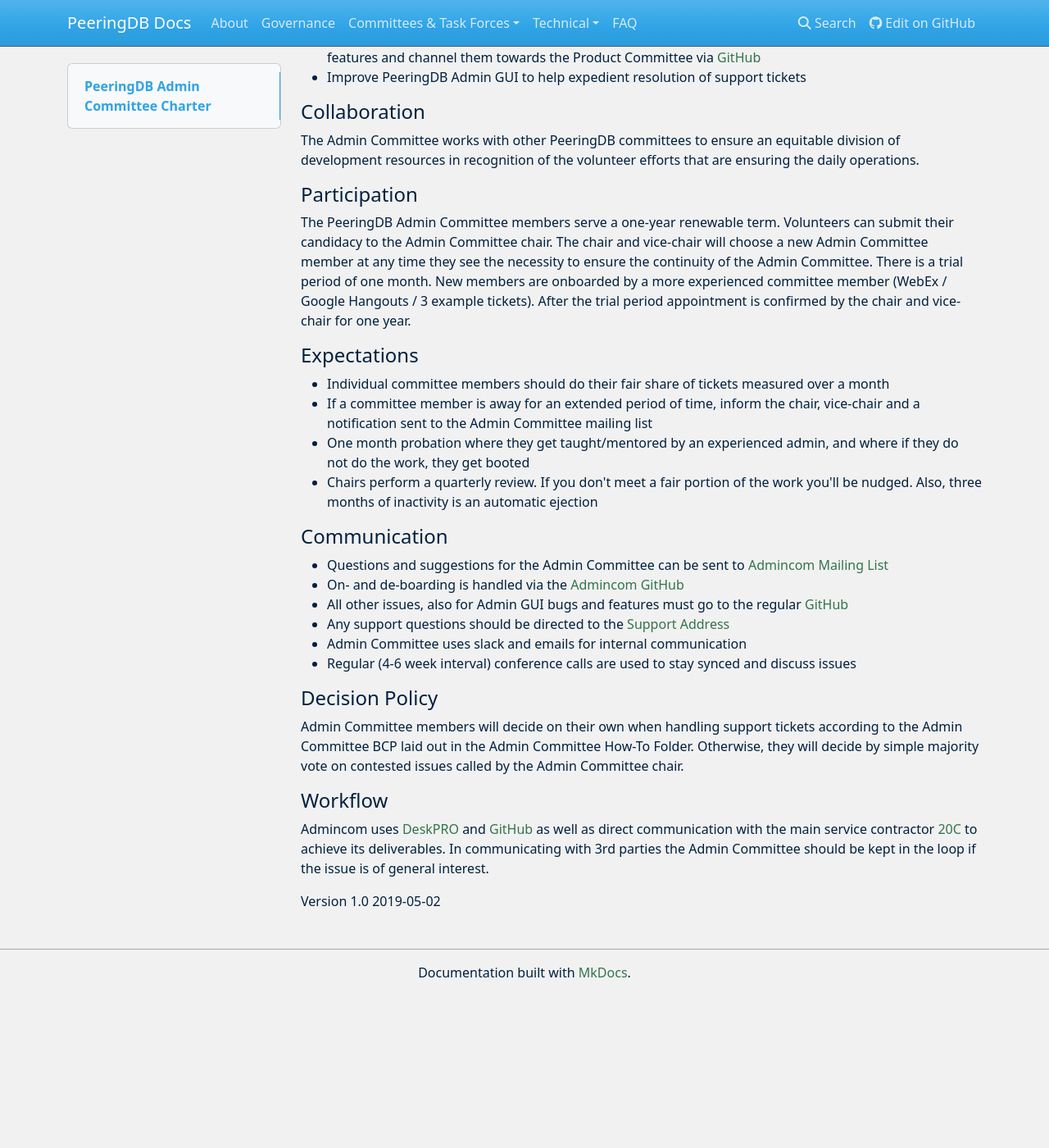
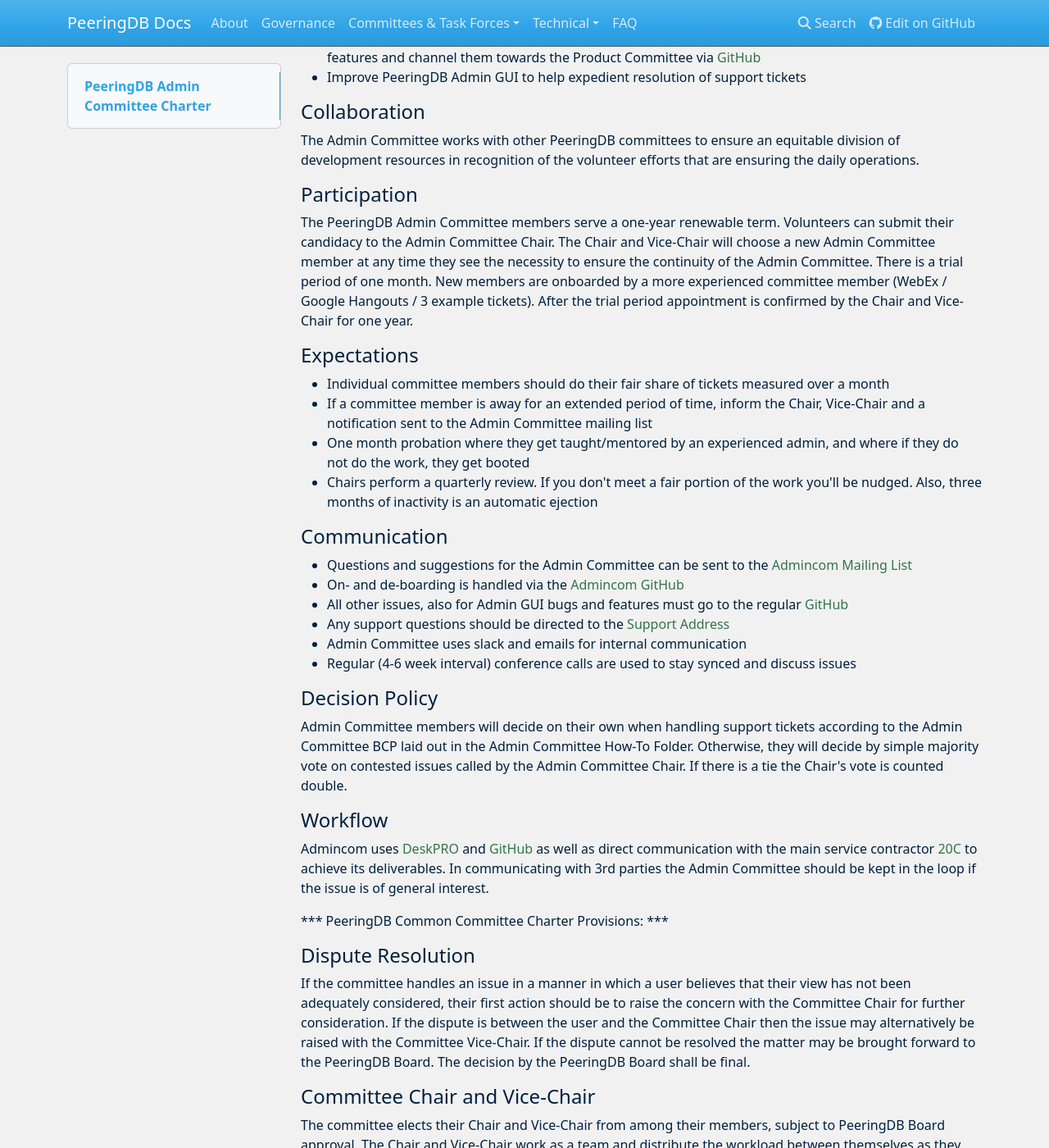
Before and after one commit to peeringdb/docs, an MkDocs documentation site: the page built from docs/committee/admin/charter.md, in a window 1280 px wide and 1400 px high, scrolled down 440 px. Shown: the whole window at 82% size. Built offline with MkDocs 1.6.1, drawn with Linux system fonts in a browser that asks for light colours; nearby versions of some CDN libraries; before the commit the page ends 1654 px from its top, so only the background shows below that; some of the changed text lies outside the part shown.

Commit message:
Common Committee Charter Provisions.  AC charter update.  OC charter.

```diff
--- a/docs/committee/admin/charter.md
+++ b/docs/committee/admin/charter.md
@@ -1,6 +1,6 @@
 ## PeeringDB Admin Committee Charter
 
-*** Approved by Board September 27th, 2019 ***
+*** Approved by Board July 9th, 2020 ***
 
 #### Scope
 
@@ -23,18 +23,18 @@
 
 
 #### Participation
-The PeeringDB Admin Committee members serve a one-year renewable term. Volunteers can submit their candidacy to the Admin Committee chair. The chair and vice-chair will choose a new Admin Committee member at any time they see the necessity to ensure the continuity of the Admin Committee.  There is a trial period of one month. New members are onboarded by a more experienced committee member (WebEx / Google Hangouts / 3 example tickets). After the trial period appointment is confirmed by the chair and vice-chair for one year.
+The PeeringDB Admin Committee members serve a one-year renewable term. Volunteers can submit their candidacy to the Admin Committee Chair. The Chair and Vice-Chair will choose a new Admin Committee member at any time they see the necessity to ensure the continuity of the Admin Committee.  There is a trial period of one month. New members are onboarded by a more experienced committee member (WebEx / Google Hangouts / 3 example tickets). After the trial period appointment is confirmed by the Chair and Vice-Chair for one year.
 
 
 #### Expectations
 - Individual committee members should do their fair share of tickets measured over a month
-- If a committee member is away for an extended period of time, inform the chair, vice-chair and a notification sent to the Admin Committee mailing list
+- If a committee member is away for an extended period of time, inform the Chair, Vice-Chair and a notification sent to the Admin Committee mailing list
 - One month probation where they get taught/mentored by an experienced admin, and where if they do not do the work, they get booted
 - Chairs perform a quarterly review. If you don't meet a fair portion of the work you'll be nudged. Also, three months of inactivity is an automatic ejection
 
 
 #### Communication
-- Questions and suggestions for the Admin Committee can be sent to [Admincom Mailing List](mailto:productcom@lists.peeringdb.com)
+- Questions and suggestions for the Admin Committee can be sent to the [Admincom Mailing List](mailto:admincom@lists.peeringdb.com)
 - On- and de-boarding is handled via the [Admincom GitHub](https://github.com/peeringdb/admincom/issues)
 - All other issues, also for Admin GUI bugs and features must go to the regular [GitHub](https://github.com/peeringdb/peeringdb/issues)
 - Any support questions should be directed to the [Support Address](mailto:support@peeringdb.com)
@@ -43,10 +43,11 @@
 
 
 #### Decision Policy
-Admin Committee members will decide on their own when handling support tickets according to the Admin Committee BCP laid out in the Admin Committee How-To Folder. Otherwise, they will decide by simple majority vote on contested issues called by the Admin Committee chair.
+Admin Committee members will decide on their own when handling support tickets according to the Admin Committee BCP laid out in the Admin Committee How-To Folder. Otherwise, they will decide by simple majority vote on contested issues called by the Admin Committee Chair. If there is a tie the Chair's vote is counted double.
 
 
 #### Workflow
 Admincom uses [DeskPRO](https://peeringdb.deskpro.com/agent) and [GitHub](https://github.com/peeringdb/admincom/issues) as well as direct communication with the main service contractor [20C](https://20c.com/) to achieve its deliverables. In communicating with 3rd parties the Admin Committee should be kept in the loop if the issue is of general interest.
 
-Version 1.0 2019-05-02
+
+{!docs/committee/common.md!}
--- /dev/null
+++ b/docs/committee/common.md
@@ -0,0 +1,9 @@
+*** PeeringDB Common Committee Charter Provisions: ***
+
+#### Dispute Resolution
+
+If the committee handles an issue in a manner in which a user believes that their view has not been adequately considered, their first action should be to raise the concern with the Committee Chair for further consideration. If the dispute is between the user and the Committee Chair then the issue may alternatively be raised with the Committee Vice-Chair. If the dispute cannot be resolved the matter may be brought forward to the PeeringDB Board.  The decision by the PeeringDB Board shall be final.
+
+#### Committee Chair and Vice-Chair
+
+The committee elects their Chair and Vice-Chair from among their members, subject to PeeringDB Board approval.  The Chair and Vice-Chair work as a team and distribute the workload between themselves as they deem appropriate. Decisions should be unanimous, however the final decision on any matter is with the Chair. In case the Chair becomes unavailable, the Vice-Chair may assume the of Acting Chair. If the Chair or Vice-Chair become permanently unavailable, replacement(s) are elected from the remaining committee members, subject to PeeringDB Board approval.
```
Also changed, not shown: docs/committee/outreach/charter.md (+33 -0 lines), docs/committee/product/charter.md (+3 -1 lines).
